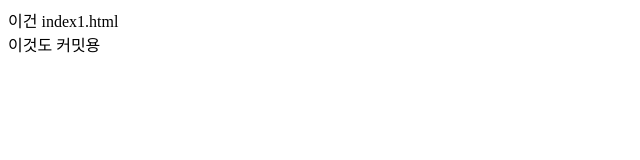
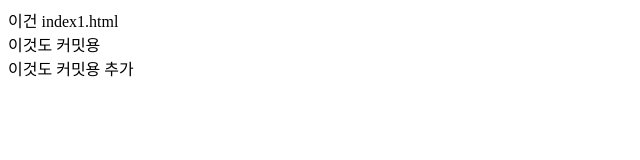
Before and after one commit to koohrim12/-issue-test-home, a plain HTML site: page index1.html in a window 1280 px wide. Shown: the whole page, without its empty margins (0-640 px from the left). Drawn offline with Linux system fonts and the light colour scheme.

Commit message:
index1커밋용추가

```diff
--- a/index1.html
+++ b/index1.html
@@ -8,5 +8,6 @@
   <body>
     <div>이건 index1.html</div>
     <div>이것도 커밋용</div>
+    <div>이것도 커밋용 추가</div>
   </body>
 </html>
```
